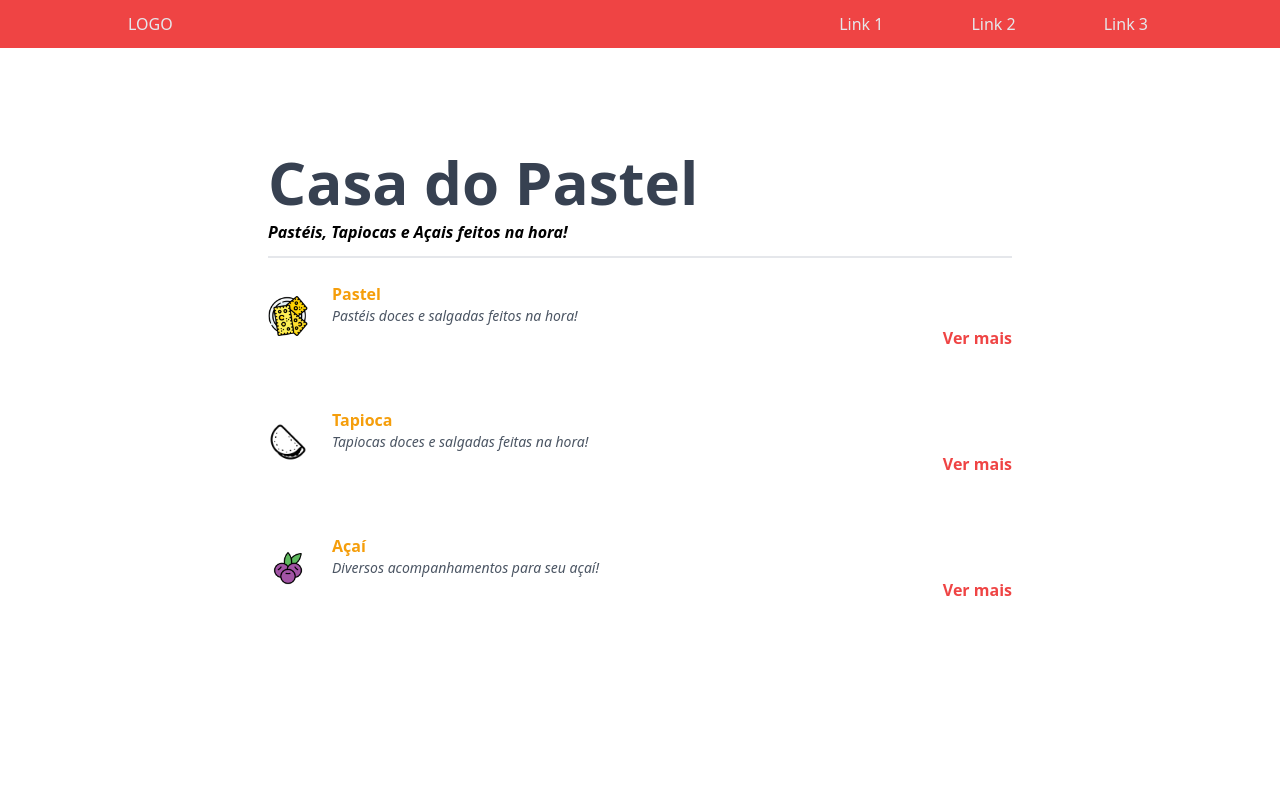
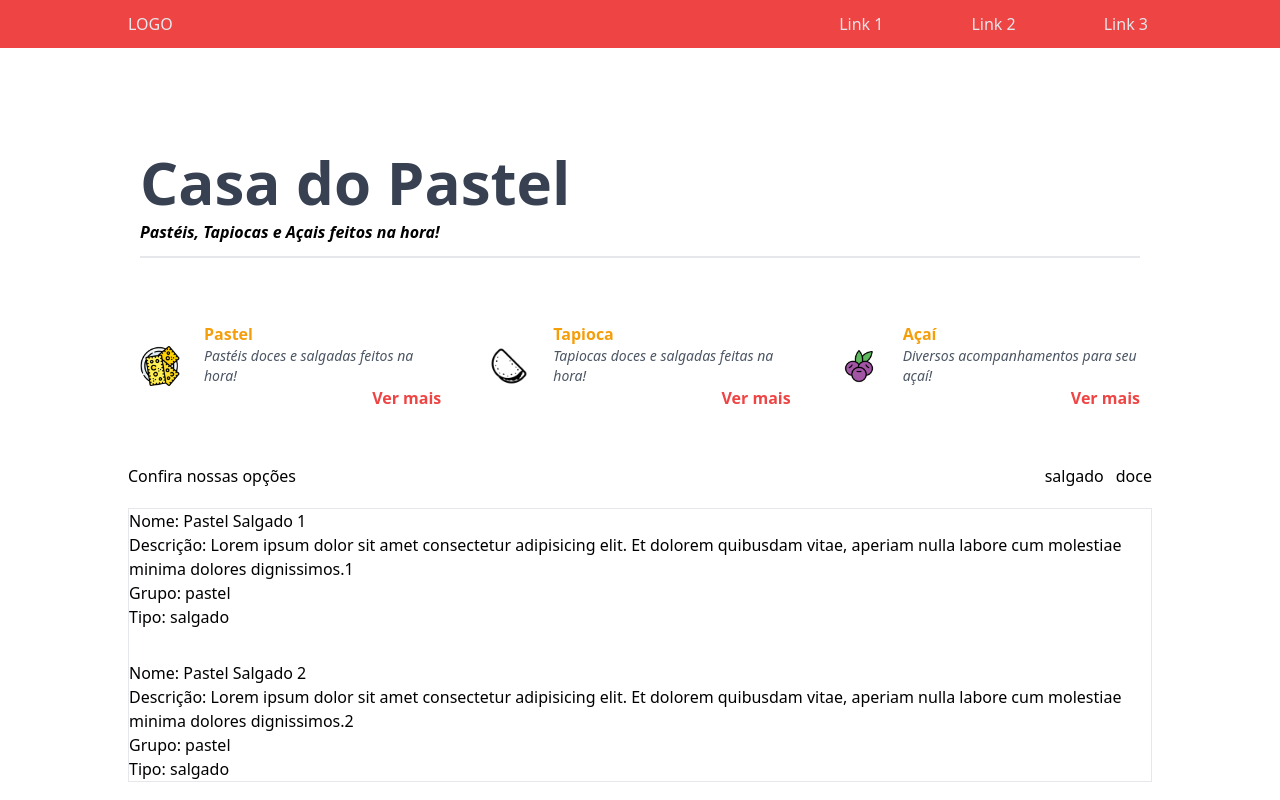
Before and after one commit to victorlabussiere/casa_do_pastel, an Angular app: page / in a window 1280 px wide. Built offline with nearby package versions, Linux system fonts and the light colour scheme.

Commit message:
plates menu component

```diff
--- a/src/app/app.module.ts
+++ b/src/app/app.module.ts
@@ -4,11 +4,13 @@ import { BrowserModule } from '@angular/platform-browser';
 import { AppRoutingModule } from './app-routing.module';
 import { AppComponent } from './app.component';
 import { HomeComponent } from './components/pages/home/home.component';
+import { MenuComponent } from './components/pages/home/menu/menu/menu.component';
 
 @NgModule({
   declarations: [
     AppComponent,
-    HomeComponent
+    HomeComponent,
+    MenuComponent
   ],
   imports: [
     BrowserModule,
--- a/src/app/components/pages/home/home.component.html
+++ b/src/app/components/pages/home/home.component.html
@@ -1,5 +1,4 @@
-<section class="relative max-w-3xl mx-auto">
-  <div class="flex-col gap-10 w-full">
+<section class="relative max-w-6xl mx-auto flex flex-col gap-10">
   <header class="flex flex-col gap-2 border-b-2 m-3 py-3">
     <h1 class="font-bold text-6xl text-gray-700">Casa do Pastel</h1>
     <p class="font-semibold italic">
@@ -7,9 +6,9 @@
     </p>
   </header>
 
-    <ul class="flex flex-col gap-8">
+  <ul class="flex w-full gap-6 my-auto">
     <li
-        class="flex gap-6 items-center w-full p-3 border-transparent border-b-2 hover:border-red-500 duration-150"
+      class="flex gap-6 items-center w-full p-3 border-transparent border-b-2 hover:border-red-500 duration-150 border-gray-400"
       *ngFor="let category of categories; index as i"
     >
       <img
@@ -23,32 +22,18 @@
         <p class="italic text-sm text-gray-600">{{ category.description }}</p>
         <button
           class="text-red-500 font-semibold ml-auto hover:swingRight"
-            (click)="toggleDisplay().setPlates(category.category.group)"
+          (click)="setGroupFilter(category.info.group)"
         >
           Ver mais
         </button>
       </span>
     </li>
   </ul>
-  </div>
 
-  <div
-    class="platesTemplate bg-white w-full h-full absolute top-0 left-0 hideElement"
+  <app-menu
+    class="bg-white w-full h-full flex flex-col gap-5"
+    [plates]="plates"
+    [groupFilter]="groupFilter"
   >
-    <header class="flex items-center w-full gap-3">
-      <i class="material-icons cursor-pointer" (click)="toggleDisplay()">
-        close
-      </i>
-      <h1>Confira nossas opções</h1>
-    </header>
-
-    <ul class="flex flex-col gap-3">
-      <li *ngFor="let plate of plates; index as i" class="border rounded p-3">
-        <p>Nome: {{ plate.title }}</p>
-        <p>Descrição: {{ plate.description }}</p>
-        <p>Grupo: {{ plate.category.group }}</p>
-        <p>Tipo: {{ plate.category.kind }}</p>
-      </li>
-    </ul>
-  </div>
+  </app-menu>
 </section>
--- a/src/app/components/pages/home/home.component.ts
+++ b/src/app/components/pages/home/home.component.ts
@@ -2,8 +2,8 @@ import { Component, OnInit } from '@angular/core';
 import { FunctionsService } from 'src/app/providers/browserFunctions/functions.service';
 import { CategoryService } from 'src/app/providers/categories/category.service';
 import { PlatesService } from 'src/app/providers/plates/plates.service';
-import { Category } from 'src/mock/categories';
-import { Plate, PlateGroups } from 'src/mock/plates';
+import { Category, CategoryInfo } from 'src/mock/categories';
+import { Plate, PlateGroups, PlatesKinds } from 'src/mock/plates';
 
 @Component({
   selector: 'app-home',
@@ -12,9 +12,7 @@ import { Plate, PlateGroups } from 'src/mock/plates';
 export class HomeComponent implements OnInit {
   categories!: Category[]
   plates!: Plate[]
-
-  filteredPlates!: Plate[]
-  filterGroup!: PlateGroups
+  groupFilter: string = 'pastel'
 
   constructor(
     private categoryServices: CategoryService,
@@ -22,33 +20,19 @@ export class HomeComponent implements OnInit {
     private browserFunctions: FunctionsService
   ) { }
 
-  private getAllCategories() {
+  private _getAllCategories() {
     return this.categoryServices.getAllCategories()
   }
 
-  private getPlates() {
-    return this.platesServices.getAllPlates()
-  }
-
-  setPlates(group: PlateGroups) {
-    this.getPlates().subscribe(plates => {
-      this.plates = plates.filter(plate => plate.category.group == group)
-    })
-  }
-
-  toggleDisplay() {
-    let query = 'div.platesTemplate'
-    let hideClass = 'hideElement'
-    this.browserFunctions.toggleDisplay(query, hideClass)
-
+  setGroupFilter(group: string) {
+    this.groupFilter = group
     return this
   }
 
   ngOnInit(): void {
-    this.getAllCategories()
+    this._getAllCategories()
       .subscribe(categories => this.categories = categories)
 
+    this.platesServices.getAllPlates().subscribe(plate => this.plates = plate)
   }
-
-
 }
--- /dev/null
+++ b/src/app/components/pages/home/menu/menu/menu.component.html
@@ -0,0 +1,39 @@
+<header class="flex items-center justify-between w-full">
+  <!-- <i class="material-icons cursor-pointer" (click)="toggleDisplay()"> close </i> -->
+  <h1>Confira nossas opções</h1>
+  <nav *ngIf="groupFilter != 'acai'" class="flex gap-3">
+    <button (click)="setKindFilter('salgado')">salgado</button>
+    <button (click)="setKindFilter('doce')">doce</button>
+  </nav>
+</header>
+
+<ul
+  *ngIf="plates && groupFilter == 'pastel'"
+  class="flex flex-col gap-8 border"
+>
+  <li *ngFor="let plate of pastelList" class="rounded">
+    <p>Nome: {{ plate.title }}</p>
+    <p>Descrição: {{ plate.description }}</p>
+    <p>Grupo: {{ plate.category.group }}</p>
+    <p>Tipo: {{ plate.category.kind }}</p>
+  </li>
+</ul>
+<ul
+  *ngIf="plates && groupFilter == 'tapioca'"
+  class="flex flex-col gap-8 border"
+>
+  <li *ngFor="let plate of tapiocaList" class="rounded">
+    <p>Nome: {{ plate.title }}</p>
+    <p>Descrição: {{ plate.description }}</p>
+    <p>Grupo: {{ plate.category.group }}</p>
+    <p>Tipo: {{ plate.category.kind }}</p>
+  </li>
+</ul>
+<ul *ngIf="plates && groupFilter == 'acai'" class="flex flex-col gap-8 border">
+  <li *ngFor="let plate of acaiList" class="rounded">
+    <p>Nome: {{ plate.title }}</p>
+    <p>Descrição: {{ plate.description }}</p>
+    <p>Grupo: {{ plate.category.group }}</p>
+    <p>Tipo: {{ plate.category.kind }}</p>
+  </li>
+</ul>
--- /dev/null
+++ b/src/app/components/pages/home/menu/menu/menu.component.ts
@@ -0,0 +1,44 @@
+import { Component, Input } from '@angular/core';
+import { FunctionsService } from 'src/app/providers/browserFunctions/functions.service';
+import { PlatesService } from 'src/app/providers/plates/plates.service';
+import { Plate, PlateGroups, PlatesKinds } from 'src/mock/plates';
+
+@Component({
+  selector: 'app-menu',
+  templateUrl: './menu.component.html'
+})
+export class MenuComponent {
+  @Input() plates!: Plate[]
+
+  @Input() groupFilter!: PlateGroups | string
+  kindFilter: PlatesKinds = 'salgado'
+
+  pastelList!: Plate[]
+  tapiocaList!: Plate[]
+  acaiList!: Plate[]
+
+  constructor(
+    private browserFunctions: FunctionsService,
+    private platesServices: PlatesService
+  ) {
+    this._initPlates()
+    this._setLists()
+  }
+
+  private _initPlates() {
+    this.platesServices.getAllPlates().subscribe(plates => {
+      this.plates = plates
+    })
+  }
+
+  private _setLists() {
+    this.pastelList = this.plates.filter(i => i.category.kind == this.kindFilter && i.category.group == 'pastel')
+    this.tapiocaList = this.plates.filter(i => i.category.kind == this.kindFilter && i.category.group == 'tapioca')
+    this.acaiList = this.plates.filter(i => i.category.group === 'acai')
+  }
+
+  setKindFilter(kind: PlatesKinds) {
+    this.kindFilter = kind
+    this._setLists()
+  }
+}
--- a/src/mock/categories.ts
+++ b/src/mock/categories.ts
@@ -4,11 +4,13 @@ export type Category = {
     title: string,
     description: string,
     img_url: string,
-    category: {
-        kind: PlatesKinds,
-        group: PlateGroups
-        name: string
-    }
+    info: CategoryInfo
+}
+
+export type CategoryInfo = {
+    kind: PlatesKinds,
+    group: PlateGroups,
+    name: string
 }
 
 export const CATEGORIES: Category[] = [
@@ -16,7 +18,7 @@ export const CATEGORIES: Category[] = [
         title: 'Pastel',
         description: "Pastéis doces e salgadas feitos na hora!",
         img_url: 'assets/PNGs/pasteis_icon.png',
-        category: {
+        info: {
             kind: 'salgado',
             group: 'pastel',
             name: 'Pastéis'
@@ -26,7 +28,7 @@ export const CATEGORIES: Category[] = [
         title: 'Tapioca',
         description: "Tapiocas doces e salgadas feitas na hora!",
         img_url: 'assets/PNGs/tapioca_icon.png',
-        category: {
+        info: {
             kind: 'salgado',
             group: 'tapioca',
             name: 'Tapiocas'
@@ -36,7 +38,7 @@ export const CATEGORIES: Category[] = [
         title: 'Açaí',
         description: "Diversos acompanhamentos para seu açaí!",
         img_url: 'assets/PNGs/acai_icon.png',
-        category: {
+        info: {
             kind: 'doce',
             group: 'acai',
             name: 'Açaí'
```
Lines whose indentation alone changed are shown as unchanged.
